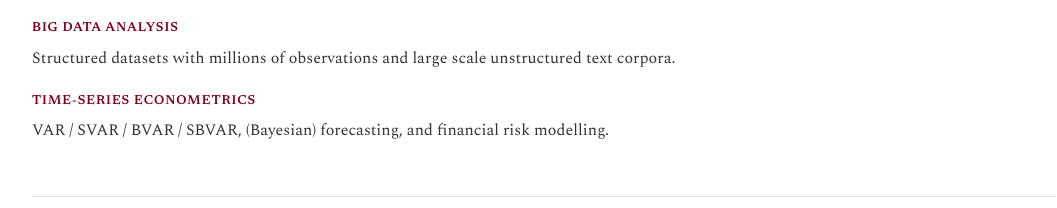
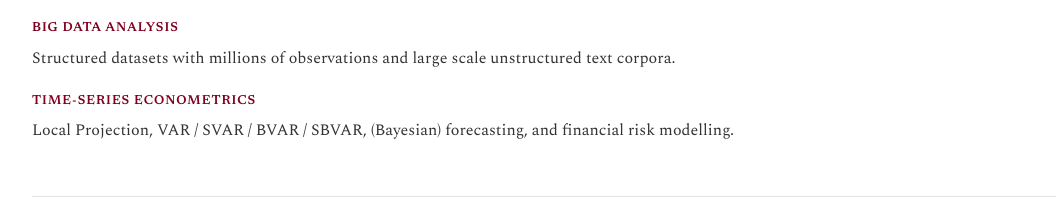
Before and after one commit to Samuel-basoah/Samuel-Basoah.github.io, a plain HTML site: page ml.html in a window 1280 px wide. Shown: the part 868-1076 px from the top of the page, without its empty margins (96-1153 px from the left). Drawn offline with nearby package versions, Linux system fonts and the light colour scheme.

Commit message:
Update ml.html

```diff
--- a/ml.html
+++ b/ml.html
@@ -484,7 +484,7 @@ footer {
         <span class="slabel">Time-Series Econometrics</span>
 
         <span class="sbody">
-            VAR / SVAR / BVAR / SBVAR, (Bayesian) forecasting,
+            Local Projection, VAR / SVAR / BVAR / SBVAR, (Bayesian) forecasting,
             and financial risk modelling.
         </span>
     </div>
```
